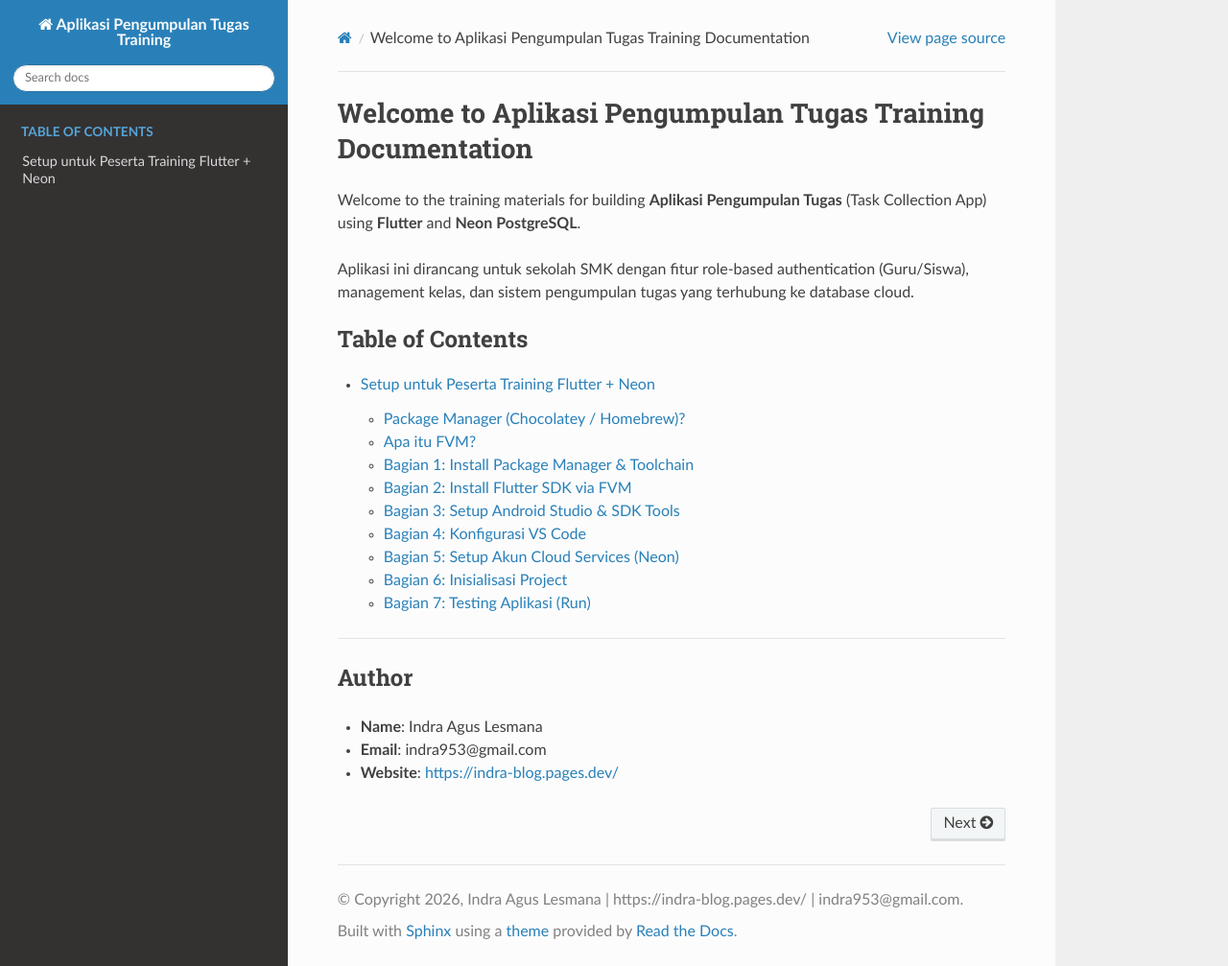
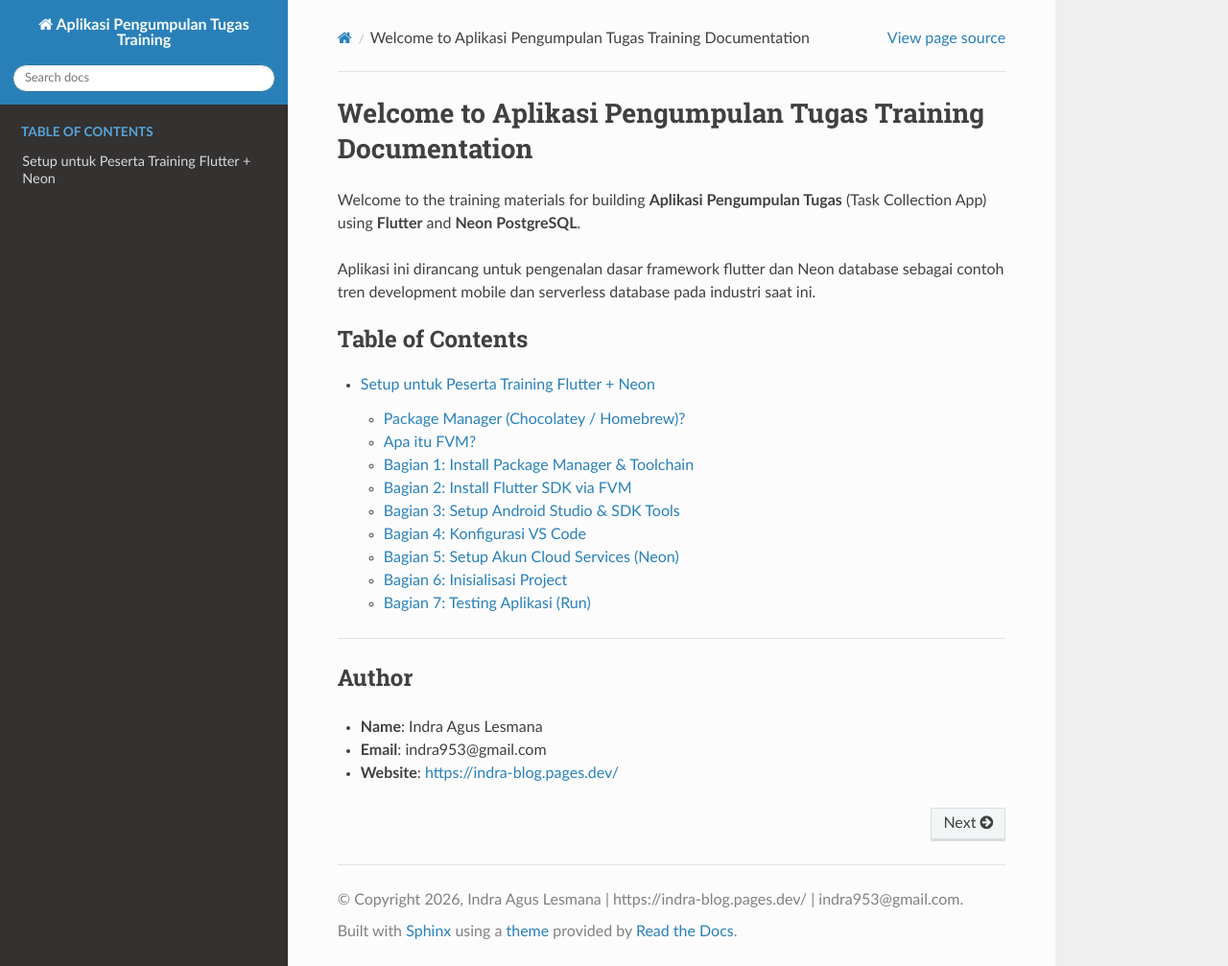
Before and after one commit to indraAsLesmana/next-training-flutter, a Sphinx documentation site: the page built from docs/index.md, in a window 1280 px wide and 1007 px high. Shown: the whole window at 96% size. Built offline with Sphinx 7.4.7 and the Read the Docs theme 3.1.0, drawn with Linux system fonts in a browser that asks for light colours.

Commit message:
docs: update project scope description on index page

````diff
--- a/docs/index.md
+++ b/docs/index.md
@@ -2,7 +2,7 @@
 
 Welcome to the training materials for building **Aplikasi Pengumpulan Tugas** (Task Collection App) using **Flutter** and **Neon PostgreSQL**.
 
-Aplikasi ini dirancang untuk sekolah SMK dengan fitur role-based authentication (Guru/Siswa), management kelas, dan sistem pengumpulan tugas yang terhubung ke database cloud.
+Aplikasi ini dirancang untuk pengenalan dasar framework flutter dan Neon database sebagai contoh tren development mobile dan serverless database pada industri saat ini.
 
 ```{toctree}
 ---
````
